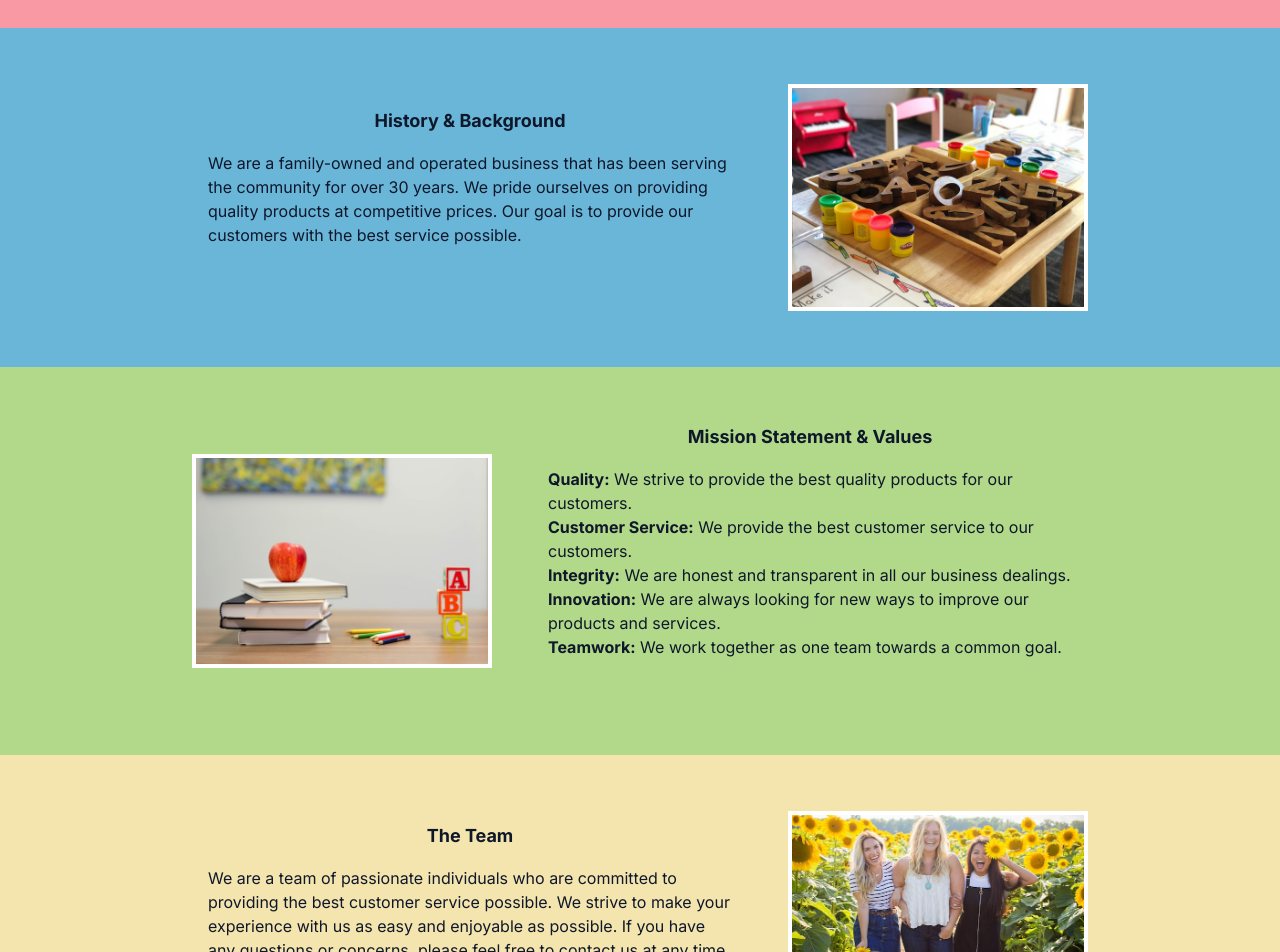
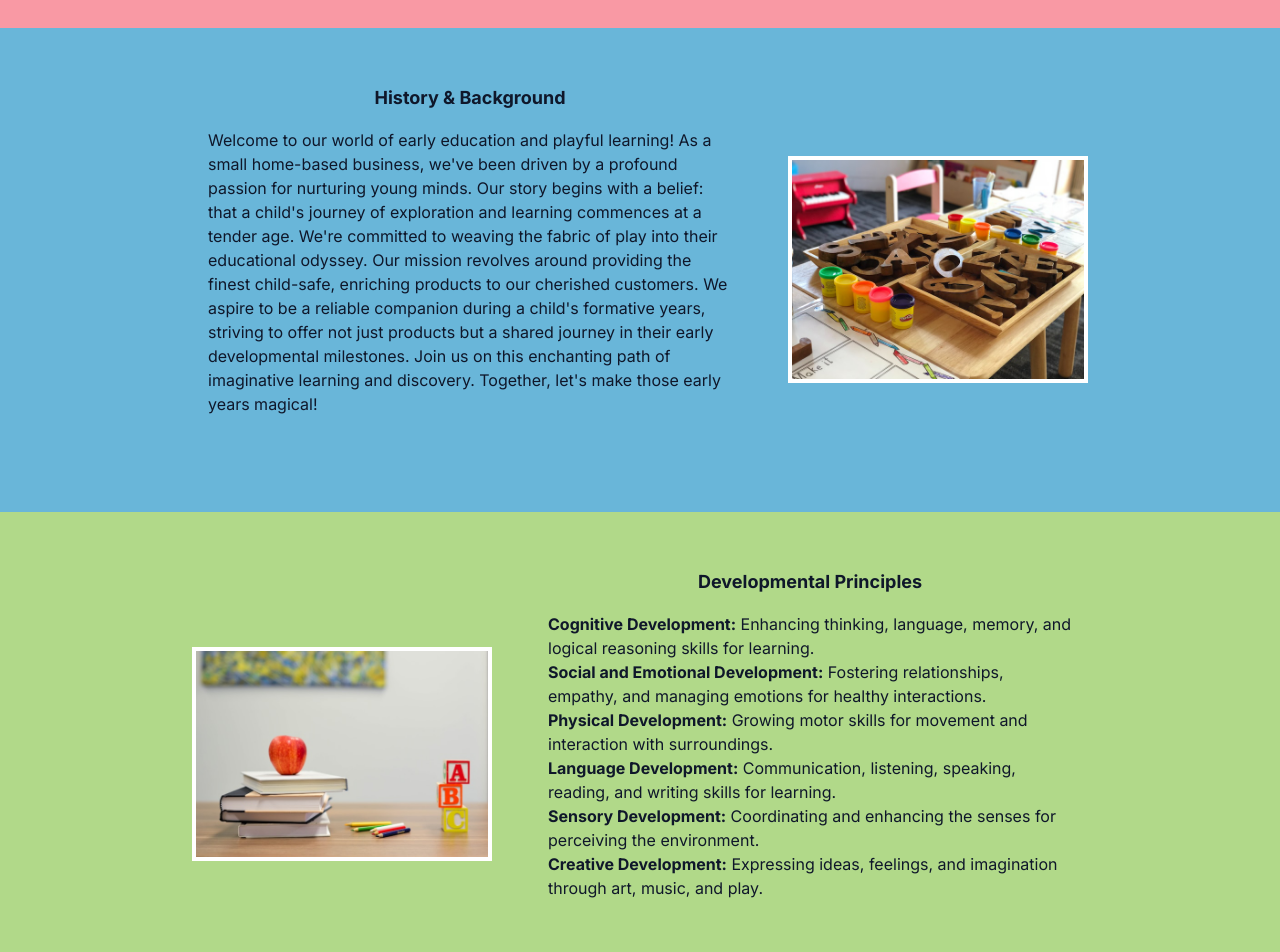
Before and after one commit to SebastinGoh/kodo, a Next.js app: page /about in a window 1280 px wide. Shown: the part 140-1092 px from the top of the page. Built offline with nearby package versions, Linux system fonts and the light colour scheme; a web font is replaced by a local one; what tw-elements would draw is missing.

Commit message:
add updates to actual faq, policies and about pages

```diff
--- a/app/(pages)/about/page.tsx
+++ b/app/(pages)/about/page.tsx
@@ -16,9 +16,14 @@ export default function About() {
                       History & Background
                   </p>
                   <p className="pb-10">
-                    We are a family-owned and operated business that has been serving the community for over 30 years.
-                    We pride ourselves on providing quality products at competitive prices.
-                    Our goal is to provide our customers with the best service possible.
+                  Welcome to our world of early education and playful learning!
+                  As a small home-based business, we've been driven by a profound passion for nurturing young minds.
+                  Our story begins with a belief: that a child's journey of exploration and learning commences at a tender age.
+                  We're committed to weaving the fabric of play into their educational odyssey.
+                  Our mission revolves around providing the finest child-safe, enriching products to our cherished customers.
+                  We aspire to be a reliable companion during a child's formative years, striving to offer not just products
+                  but a shared journey in their early developmental milestones. Join us on this enchanting path of imaginative learning and discovery.
+                  Together, let's make those early years magical!
                   </p>
               </div>
               <Image src="/about/learning.jpg" className="border-4 border-white" width={300} height={100} alt="learning"/>
@@ -29,23 +34,26 @@ export default function About() {
               <Image src="/about/mission.jpg" className="border-4 border-white" width={300} height={100} alt="mission"/>
               <div className="text-md text-center px-4 md:text-left">
                     <p className="text-center font-bold md:text-lg pb-4">
-                        Mission Statement & Values
+                        Developmental Principles
                     </p>
                     <ul className="pb-10">
                         <li>
-                            <span className="font-bold">Quality:</span> We strive to provide the best quality products for our customers.
+                            <span className="font-bold">Cognitive Development:</span> Enhancing thinking, language, memory, and logical reasoning skills for learning.
                         </li>
                         <li>
-                            <span className="font-bold">Customer Service:</span> We provide the best customer service to our customers.
+                            <span className="font-bold">Social and Emotional Development:</span> Fostering relationships, empathy, and managing emotions for healthy interactions.
                         </li>
                         <li>
-                            <span className="font-bold">Integrity:</span> We are honest and transparent in all our business dealings.
+                            <span className="font-bold">Physical Development:</span> Growing motor skills for movement and interaction with surroundings.
                         </li>
                         <li>
-                            <span className="font-bold">Innovation:</span> We are always looking for new ways to improve our products and services.
+                            <span className="font-bold">Language Development:</span> Communication, listening, speaking, reading, and writing skills for learning.
                         </li>
                         <li>
-                            <span className="font-bold">Teamwork:</span> We work together as one team towards a common goal.
+                            <span className="font-bold">Sensory Development:</span> Coordinating and enhancing the senses for perceiving the environment.
+                        </li>
+                        <li>
+                            <span className="font-bold">Creative Development:</span> Expressing ideas, feelings, and imagination through art, music, and play.
                         </li>
                     </ul>
               </div>
@@ -55,12 +63,15 @@ export default function About() {
           <div className="max-w-4xl flex flex-wrap justify-center items-center gap-10 md:flex-nowrap">
               <div className="text-md text-center px-4 md:text-left">
                   <p className="font-bold text-center pb-4 md:text-lg">
-                      The Team
+                      Meet Our Team
                   </p>
                   <p className="pb-10">
-                    We are a team of passionate individuals who are committed to providing the best customer service possible.
-                    We strive to make your experience with us as easy and enjoyable as possible.
-                    If you have any questions or concerns, please feel free to contact us at any time.
+                  Meet our dynamic duo! Our team might be small, consisting of just two individuals, but our passion and dedication are boundless.
+                  With over five years of experience in the childcare industry, one half of our team is an accomplished early childhood educator,
+                  crafting products with a profound understanding of what stimulates young minds.
+                  The other half is a seasoned entrepreneur, diving into the intricate backend operations, ensuring that every aspect runs seamlessly.
+                  Together, we form a robust team, driven by our shared passion to deliver the highest quality products, merging education with fun.
+                  We might be two, but our commitment to excellence is as strong as any large team out there.
                   </p>
               </div>
               <Image src="/about/team.jpg" className="border-4 border-white" width={300} height={100} alt="team"/>
--- a/app/data/faq.js
+++ b/app/data/faq.js
@@ -1,37 +1,37 @@
 export default [
     {
         id: 1,
-        question: "What is your play dough made from?",
+        question: "Is our dough safe for consumption?",
         answer: [
-            "All our play doughs are made to order, this is to ensure quality and freshness.",
-            "We only use high quality food grade ingredients like flour, salt, cream of tartar, coconut oil, vegetable oil and food grade colourings and flavours - that's it!",
-            "Our play doughs contain gluten but do not contain nuts, dairy, eggs or soy. However it is handmade in a facility that does contain these items. The utmost care is taken to ensure our play doughs are created in a clean environment, however cross contamination may occur. We also cannot guarantee that third party ingredients used do not contain traces of peanuts, dairy and/or eggs.",
-            "While our play doughs are non-toxic, they do have a very high salt content and it is not recommended for consumption."
+            "Our playdough is custom-made for freshness and quality, using premium food-grade ingredients like flour, salt, cream of tartar, vegetable oil, and food-grade colorings.",
+            "Although our doughs contain gluten, they're free from nuts, dairy, eggs, or soy.",
+            "As such, although technically edible, our playdough has a very high salt content and we certainly would not recommend it."
         ],
     },
     {
         id: 2,
-        question: "Can I have my doughs unscented?",
+        question: "Why doesn't my playdough colour match the website?",
         answer: [
-            "Of course! If you would rather not have your play doughs scented, please choose 'unscented' before checking out, or drop us a note."
+            "We're serious about colours in kids' learning.",
+            "Although we aim for consistency from what you see on our site, our handmade playdough might have slight colour variations due to factors such as screen brightness and how it interacts with the environment."
         ],
     },
     {
         id: 3,
-        question: "Why does my play dough colour look different to the website?",
+        question: "How do I take care of my dough?",
         answer: [
-            "We take our colours seriously. While we work hard to make sure colours are consistent from what you see on our website, please note that everything is handmade and there may be slight colour variations from what you see on screen due to screen brightness and how the play dough interacts with the environment."
+            "Our playdoughs are preservative-free.",
+            "Keep them in the provided jars, away from heat and direct sunlight.",
+            "If you notice any mould or strange smells, it's time for a new set.",
+            "Use clean, dry hands and if it starts to dry out, add a bit of vegetable oil and knead, knead and knead."
         ],
     },
     {
         id: 4,
-        question: "How do I look after my play dough and how long does it last?",
+        question: "How long will my dough last?",
         answer: [
-            "Our play doughs are all natural and contain no preservatives to extend shelf life. They generally last about 2-3 months, however, if it's not being used frequently or isn't stored properly, mould may appear quicker than normal.",
-            "Always store play dough in the jars provided, and keep away from heat and direct sun.",
-            "If your play dough has any traces of mould or if you notice any unusual smells, please discard immediately and replace with a fresh jar.",
-            "Always use clean, dry hands when handling our play dough.",
-            "If you notice your play dough drying up, you might want to try adding a few small drops of vegetable oil of your choice and knead back to life."
+            "Usually, our playdoughs stick around for about 2-3 months.",
+            "But if you're not using them much or storing them incorrectly, it might start drying up sooner than expected."
         ],
     },
     {
@@ -45,24 +45,26 @@ export default [
     },
     {
         id: 6,
-        question: "How do I look after my coloured rice?",
+        question: "Will the dough stain my activity cards?",
         answer: [
-            "Always use clean, dry hands when playing. If water comes into contact with the rice, colours may run."
+            "Our special activity cards are dough-resistant, but not waterproof.",
+            "To clean, just use a wet wipe to gently remove any residue and keep them looking good as new!"
         ],
     },
     {
         id: 7,
-        question: "How do I look after my water beads?",
+        question: "What should I do after using my activity cards?",
         answer: [
-            "When not in use, please keep your water beads in the jar provided, in a cool place away from direct sunlight. Wash the beads once a week by running it under water, or use a small amount of hand sanitiser and mix through the beads.",
-            "If you notice your beads shrinking, rehydrate them by soaking in water for anywhere between 4 to 8 hours. Drain and discard excess water."
+            "After finishing the activities, get creative!",
+            "Make things a bit more challenging or let your child explore freely with the dough.",
+            "Or, consider getting a fresh set with us for more fun!"
         ],
     },
     {
         id: 8,
-        question: "Do you take custom orders?",
+        question: "Who is Kodo perfect for?",
         answer: [
-            "Yes! We would love to work with you to create something unique and special. Please get in touch with us to find out more."
+            "It's perfect for kids 2 to 6 years old whose parents love spending quality time together, making learning fun through engaging hands-on activities with dough."
         ],
     },
 ]
--- a/app/data/policies.js
+++ b/app/data/policies.js
@@ -35,11 +35,9 @@ export default [
         policy: "Returns & Refunds",
         bookmark: "returnsandrefunds",
         details: [
-            "We do not accept returns or give refunds. However, in the unlikely event that you receive the wrong item, or your item has been damaged in transit, please contact us within 7 days of receiving your products to request for an exchange only.",
-            "Please specify order number, and send along photos of the damaged item for us to review.",
-            "Exchanges are subject to stock availability. If the item is unavailable, we will replace it with a similar item or offer you a store credit.",
-            "Sale items are final and not eligible for exchange and/or returns.",
-            "Any delivery/shipping charges incurred for the return of products will be paid for by the customer."
+            "We regret to inform you that we do not provide refunds for any products purchased.",
+            "However, in the rare event that you receive an incorrect item or your product arrives damaged during transit, we are committed to addressing these issues promptly.",
+            "Please contact us within 7 days of receiving your products to request an exchange."
         ],
     },
 ]
```
